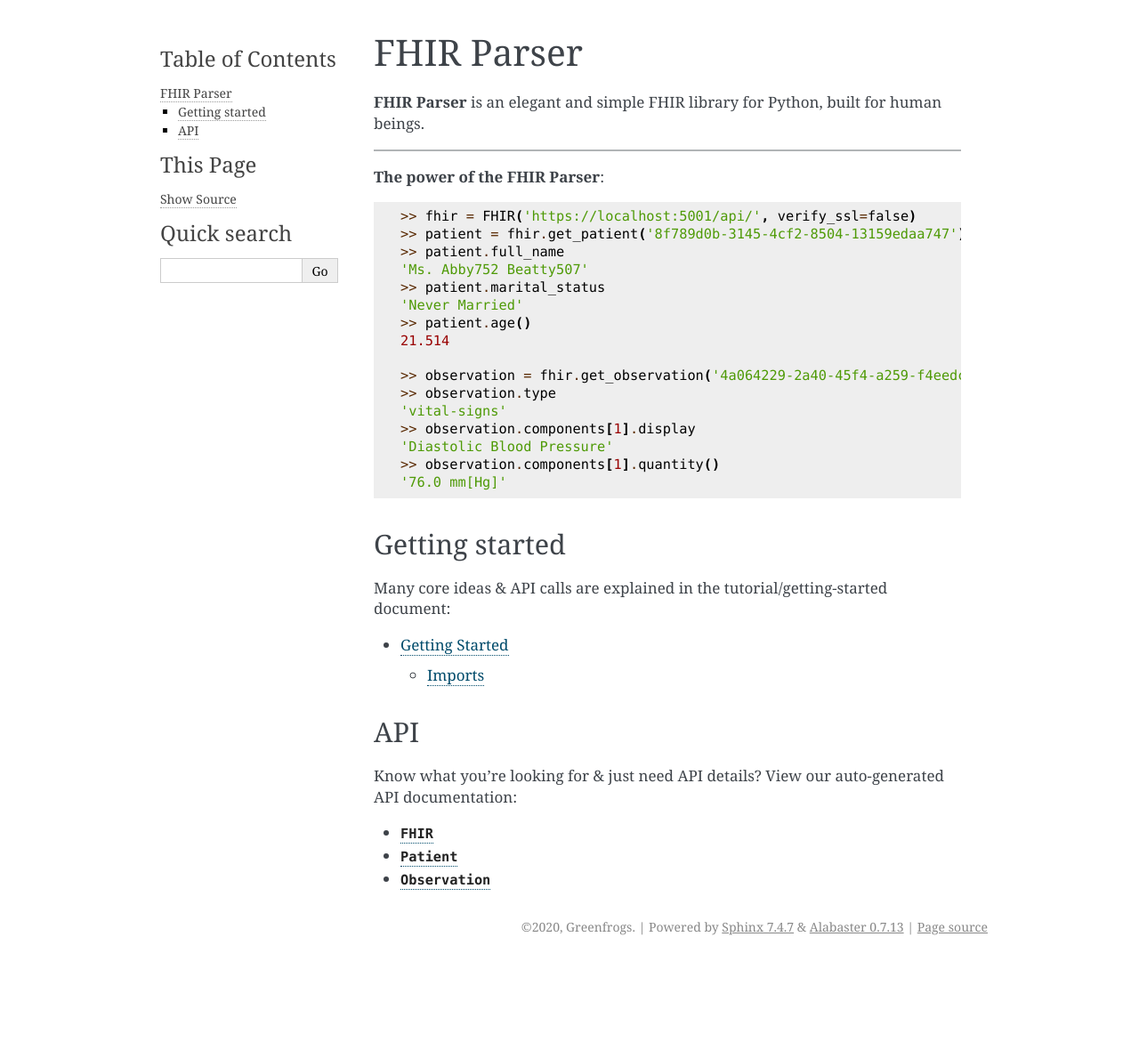
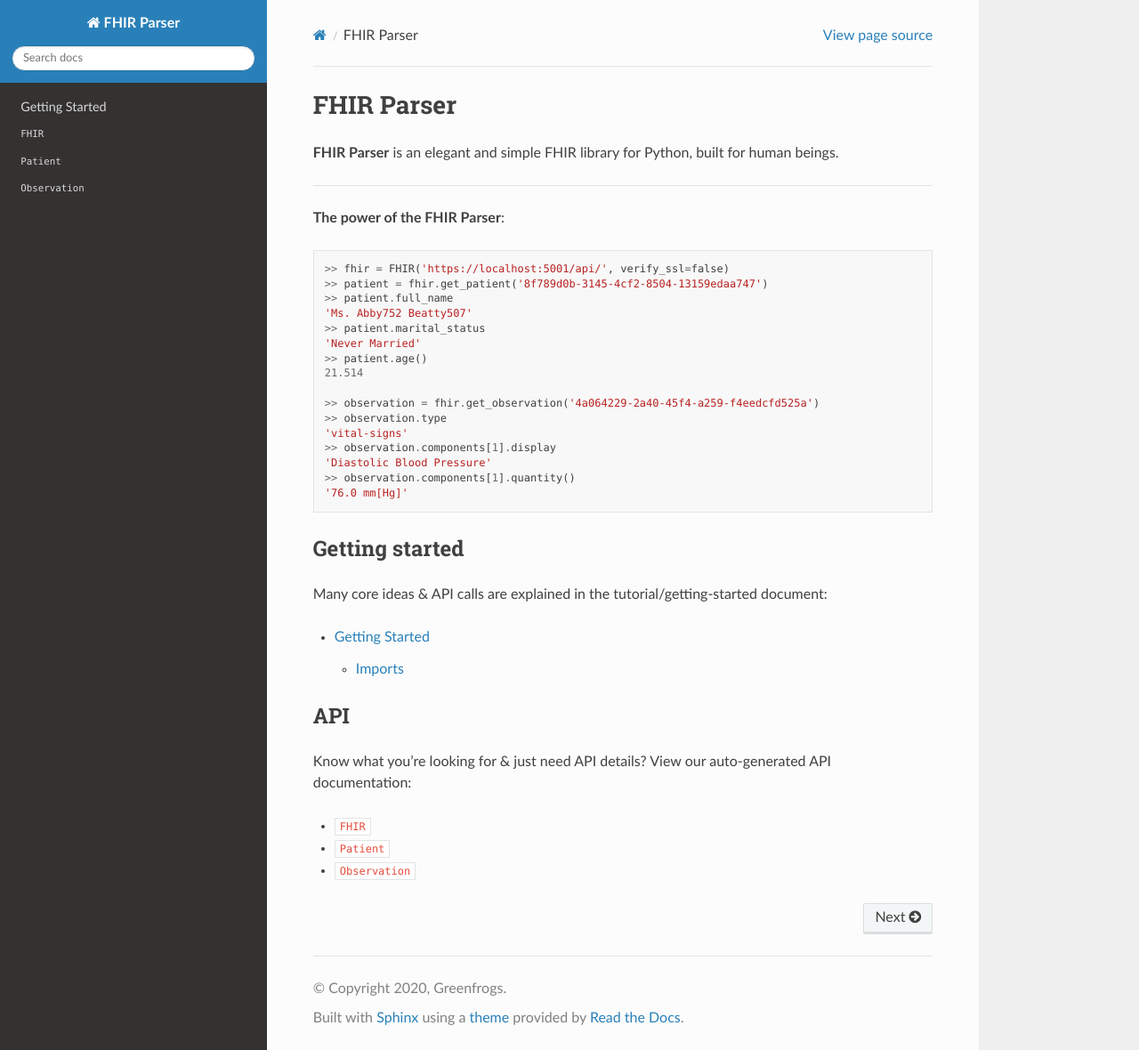
Before and after one commit to greenfrogs/FHIR-Parser, a Sphinx documentation site: the page built from docs/index.rst, in a window 1280 px wide and 1180 px high. Shown: the whole window at 89% size. Built offline with Sphinx 7.4.7 and the Read the Docs theme 2.0.0, drawn with Linux system fonts in a browser that asks for light colours.

Commit message:
Update to read the docs and readme badges

```diff
--- a/docs/conf.py
+++ b/docs/conf.py
@@ -45,7 +45,7 @@
 # The theme to use for HTML and HTML Help pages.  See the documentation for
 # a list of builtin themes.
 #
-html_theme = 'alabaster'
+html_theme = 'sphinx_rtd_theme'
 
 # Add any paths that contain custom static files (such as style sheets) here,
 # relative to this directory. They are copied after the builtin static files,
--- a/requirements.txt
+++ b/requirements.txt
@@ -1,3 +1,4 @@
 pytest==5.3.5
 requests==2.23.0
 sphinx==2.4.3
+sphinx_rtd_theme==0.4.3
```
Also changed, not shown: README.md (+2 -1 lines), 1 other file.
